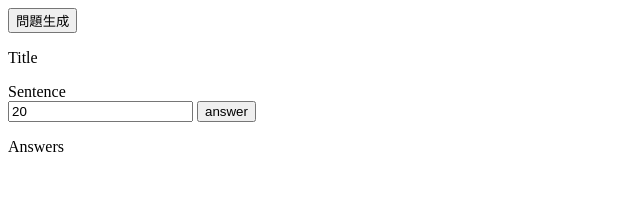
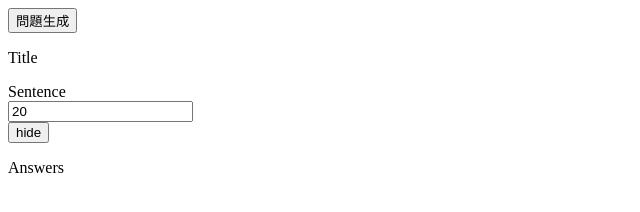
Before and after one commit to waiyangar572/CNN-2021-4, a website built with webpack: page dist/index.html in a window 1280 px wide. Shown: the whole page, without its empty margins (0-640 px from the left). Built offline with nearby package versions, Linux system fonts and the light colour scheme.

Commit message:
いろいろ

```diff
--- a/dist/index.html
+++ b/dist/index.html
@@ -10,8 +10,8 @@
 	<button id="genQuizButton" type="button">問題生成</button>
 	<p id="title">Title</p>
 	<div id="sentence">Sentence</div>
-	<input type="number" id="difficulty" value="20">
-	<button id="turningAnswerButton" type="button">answer</button>
+	<input type="number" id="difficulty" value="20"><br>
+	<button id="turningAnswerButton" type="button">hide</button>
 	<p id="answers">Answers</p>
 
 	<script src="https://code.jquery.com/jquery-3.6.0.slim.js"
```
